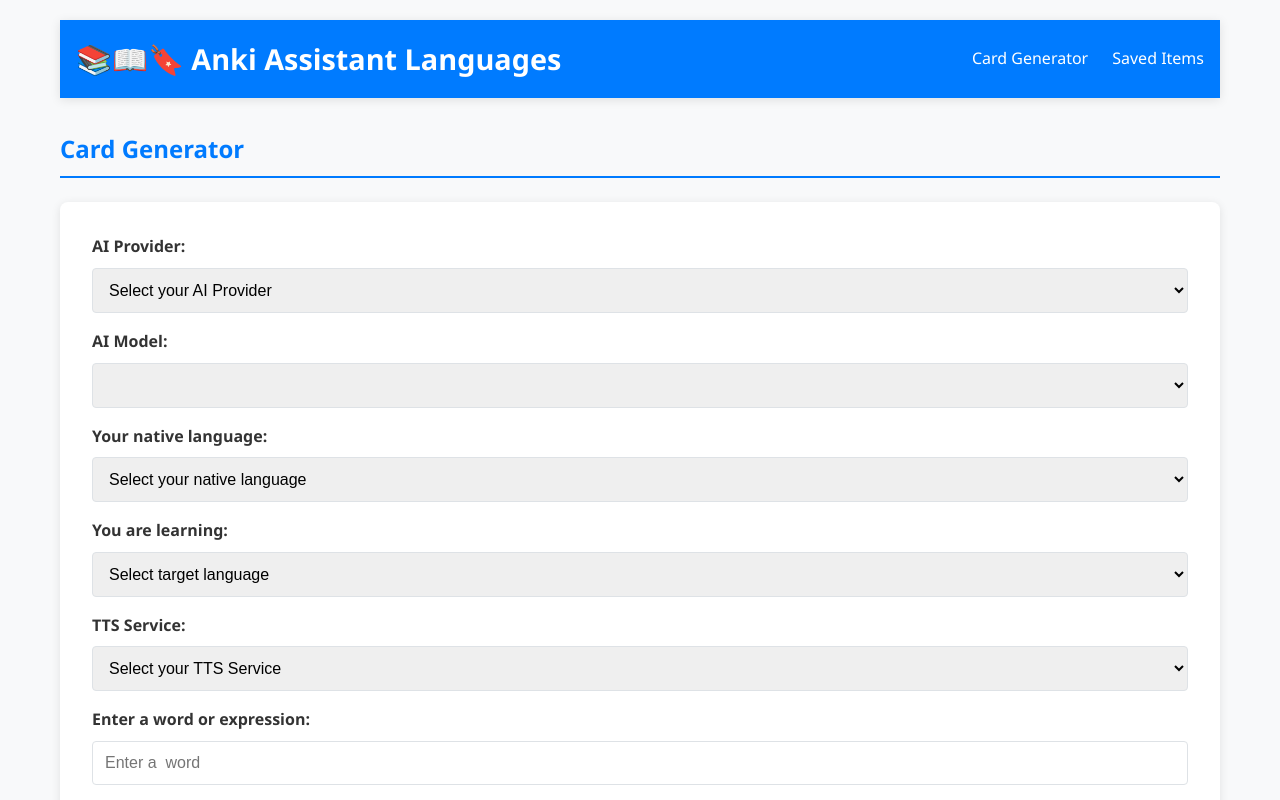
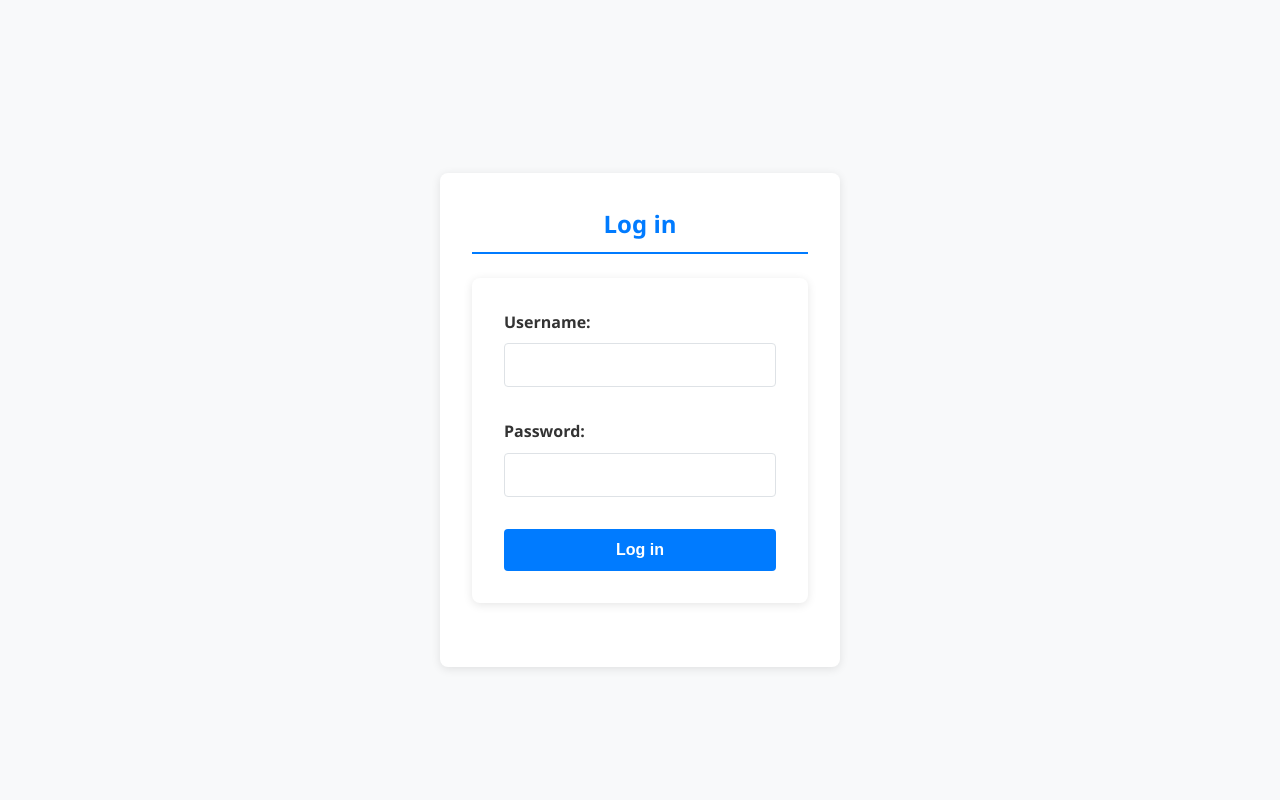
Before and after one commit to cantalupo555/anki-assistant-languages, a React (Create React App) app in the folder frontend/: page / in a window 1280 px wide. Shown: the top 800 px of the page. Built offline with nearby package versions, Linux system fonts and the light colour scheme.

Commit message:
Add Login component and styling
- Create `Login` component for user authentication
- Add styles for `Login` component in `Login.css`

```diff
--- a/frontend/src/App.tsx
+++ b/frontend/src/App.tsx
@@ -8,6 +8,7 @@ import './styles/App.css';
 import LanguageSelector from './components/languageSelector';
 import Modal from './components/Modal';
 import Notifications from './components/Notifications';
+import Login from './components/Login';
 import { AppProvider, useAppContext } from './context/selectionContext';
 import { handleExport } from './utils/languageCardExporter';
 import { stripMarkdown } from './utils/markdownStripper';
@@ -37,7 +38,6 @@ const llmOptions: { [key: string]: LLMOption[] } = {
   openrouter: [
     { name: 'Select AI', value: '' },
     { name: 'Llama-3.1 70B Instruct (Free)', value: 'meta-llama/llama-3.1-70b-instruct:free' },
-    { name: 'Llama-3.1 405B Instruct (Free)', value: 'meta-llama/llama-3.1-405b-instruct:free' },
     { name: 'Qwen-2.5 72B Instruct', value: 'qwen/qwen-2.5-72b-instruct' },
     { name: 'Claude-3 Haiku', value: 'anthropic/claude-3-haiku' },
     { name: 'Gemini-1.5 Flash', value: 'google/gemini-flash-1.5' },
@@ -56,6 +56,19 @@ const ttsOptions: TTSOption[] = [
 ];
 
 const AppInner: React.FC = () => {
+  const [isAuthenticated, setIsAuthenticated] = useState(false);
+
+  const handleLogin = (username: string, password: string) => {
+    // For now, just log the credentials. In the future, you will handle the backend authentication.
+    if (username === 'test' && password === 'test') {
+      console.log('User:', username, 'Password:', password);
+      setIsAuthenticated(true);
+    } else {
+      console.log('Invalid credentials');
+    }
+  };
+
+  // Ensure hooks are called unconditionally
   const { nativeLanguage, targetLanguage, selectedAPIService, setSelectedAPIService, selectedTTS, setSelectedTTS, selectedVoice, setSelectedVoice, selectedLLM, setSelectedLLM } = useAppContext();
   const [word, setWord] = useState('');
   const [definitions, setDefinitions] = useState<{ text: string; tokenCount: TokenCount } | null>(null);
@@ -565,6 +578,8 @@ const AppInner: React.FC = () => {
   // Render the main application components
   return (
       <div className="app-container">
+        {isAuthenticated ? (
+            <>
               <header className="app-header">
                 <h1>📚📖🔖 Anki Assistant Languages</h1>
                 <nav>
@@ -841,6 +856,10 @@ const AppInner: React.FC = () => {
                     <p>No analysis data available.</p>
                 )}
               </Modal>
+            </>
+        ) : (
+            <Login onLogin={handleLogin} />
+        )}
       </div>
   );
 };
--- /dev/null
+++ b/frontend/src/components/Login.tsx
@@ -0,0 +1,52 @@
+import React, { useState } from 'react';
+import '../styles/Login.css';
+import { LoginProps } from '../utils/Types';
+
+const Login: React.FC<LoginProps> = ({ onLogin }) => {
+  const [username, setUsername] = useState('');
+  const [password, setPassword] = useState('');
+  const [error, setError] = useState<string | null>(null);
+
+  const handleSubmit = (e: React.FormEvent) => {
+    e.preventDefault();
+    if (username && password) {
+      onLogin(username, password);
+    } else {
+      setError('Please fill in both username and password.');
+    }
+  };
+
+  return (
+      <div className="login-container">
+        <div className="login-form">
+          <h2>Log in</h2>
+          <form onSubmit={handleSubmit}>
+            <div className="form-group">
+              <label htmlFor="username">Username:</label>
+              <input
+                  type="text"
+                  id="username"
+                  value={username}
+                  onChange={(e) => setUsername(e.target.value)}
+                  required
+              />
+            </div>
+            <div className="form-group">
+              <label htmlFor="password">Password:</label>
+              <input
+                  type="password"
+                  id="password"
+                  value={password}
+                  onChange={(e) => setPassword(e.target.value)}
+                  required
+              />
+            </div>
+            {error && <div className="error">{error}</div>}
+            <button type="submit" className="login-button">Log in</button>
+          </form>
+        </div>
+      </div>
+  );
+};
+
+export default Login;
--- /dev/null
+++ b/frontend/src/styles/Login.css
@@ -0,0 +1,76 @@
+/* Login Container Styles */
+.login-container {
+  display: flex;
+  justify-content: center;
+  align-items: center;
+  height: 100vh;
+  background-color: var(--background-color);
+}
+
+/* Login Form Styles */
+.login-form {
+  background-color: white;
+  padding: 2rem;
+  border-radius: 8px;
+  box-shadow: var(--box-shadow);
+  width: 100%;
+  max-width: 400px;
+}
+
+.login-form h2 {
+  text-align: center;
+  margin-bottom: 1.5rem;
+  color: var(--primary-color);
+}
+
+/* Form Group Styles */
+.form-group {
+  margin-bottom: 1rem;
+}
+
+.form-group label {
+  display: block;
+  margin-bottom: 0.5rem;
+  font-weight: 600;
+}
+
+.form-group input {
+  width: 100%;
+  padding: 0.75rem;
+  border: 1px solid var(--border-color);
+  border-radius: 4px;
+  font-size: 1rem;
+}
+
+/* Error Message Styles */
+.error {
+  color: #721c24;
+  background-color: #f8d7da;
+  border: 1px solid #f5c6cb;
+  border-radius: 4px;
+  padding: 0.75rem 1.25rem;
+  margin-bottom: 1rem;
+}
+
+/* Login Button Styles */
+.login-button {
+  padding: 0.75rem 1.5rem;
+  background-color: var(--primary-color);
+  color: white;
+  border: none;
+  border-radius: 4px;
+  cursor: pointer;
+  transition: background-color var(--hover-transition);
+  width: 100%;
+  font-size: 1rem;
+  font-weight: 600;
+}
+
+.login-button:hover {
+  background-color: #0056b3;
+}
+
+.login-button:disabled {
+  background-color: var(--secondary-color);
+  cursor: not-allowed;
+}
--- a/frontend/src/utils/Types.ts
+++ b/frontend/src/utils/Types.ts
@@ -53,3 +53,8 @@ export interface FrequencyAnalysis {
     text: string;
     tokenCount: TokenCount;
 }
+
+// Define the props for the Login component
+export interface LoginProps {
+    onLogin: (username: string, password: string) => void;
+}
```
Also changed, not shown: 1 other file (tests, documents, lock files or other folders). Lines whose indentation alone changed are shown as unchanged.
